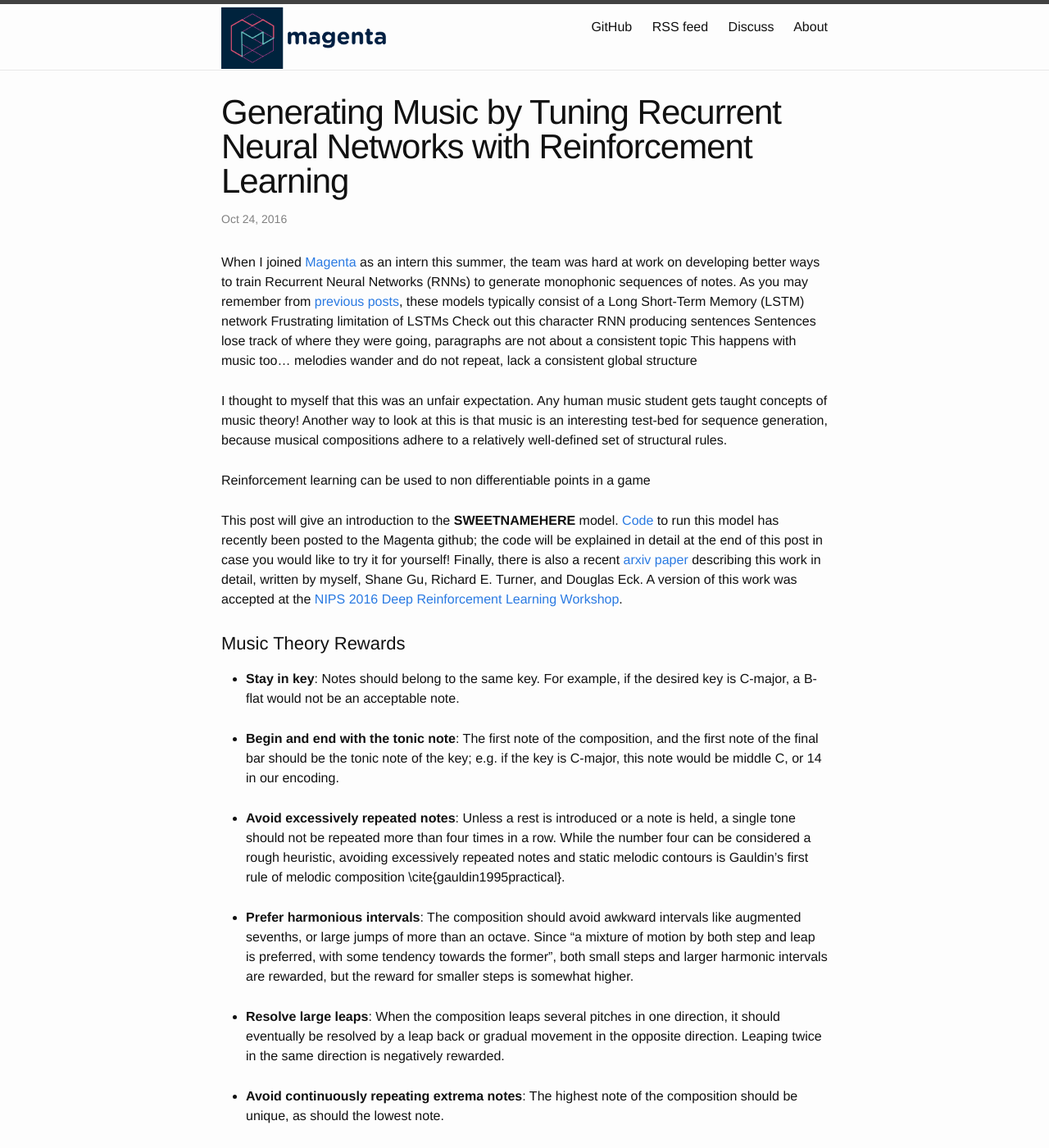
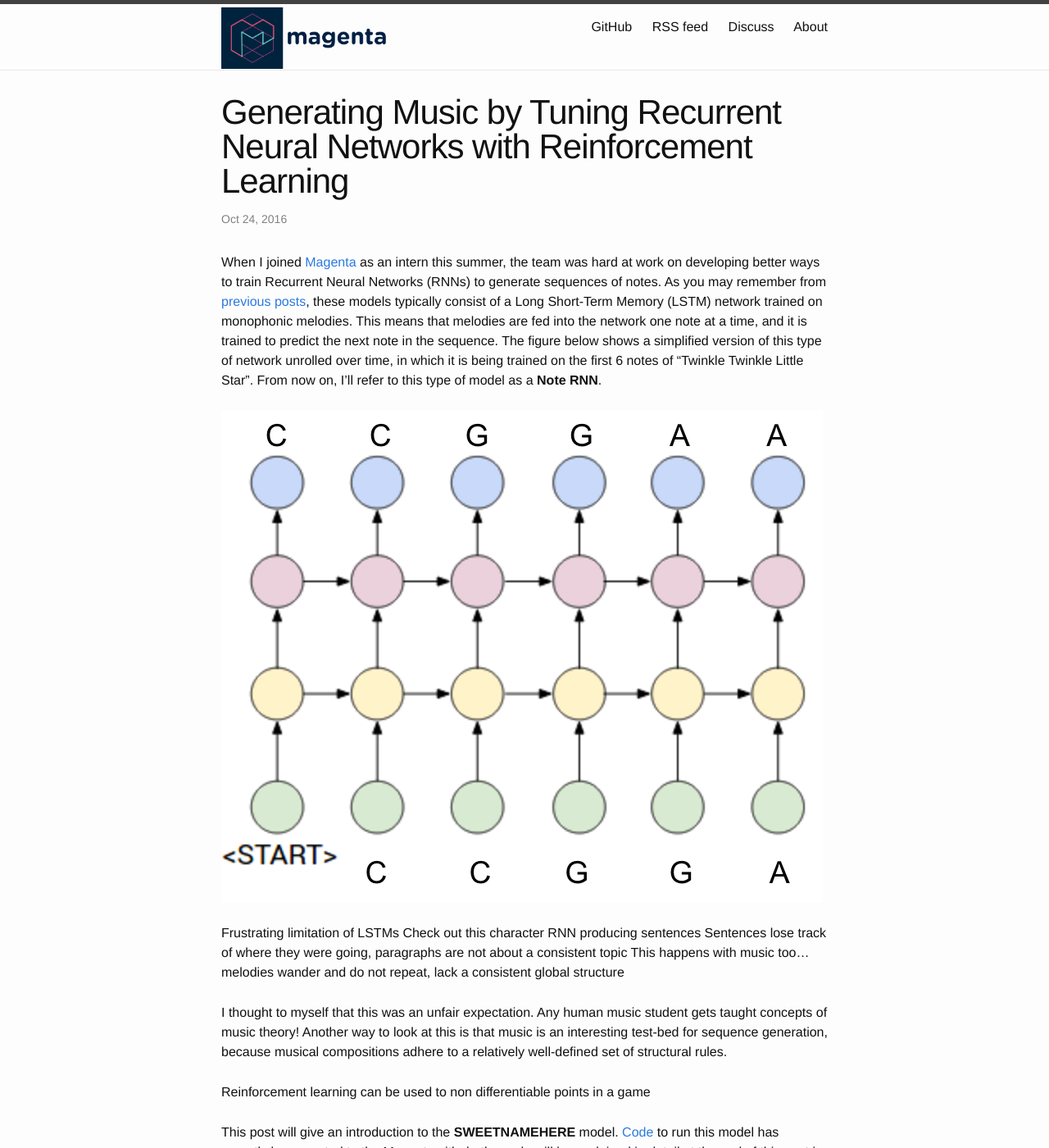
Before and after one commit to notfuchsia/notfuchsia.github.io, a Jekyll site: the page built from _posts/2016-10-10-natasha.markdown, in a window 1280 px wide and 1400 px high. Shown: the whole window at 82% size. Built offline with Jekyll 4.4.1, drawn with Linux system fonts in a browser that asks for light colours; formulas are drawn with MathJax 3; some of the changed text lies outside the part shown.

Commit message:
actually starting blog

```diff
--- a/_posts/2016-10-10-natasha.markdown
+++ b/_posts/2016-10-10-natasha.markdown
@@ -7,7 +7,12 @@
 excerpt_separator: <!--more-->
 ---
 
-When I joined [Magenta][magenta] as an intern this summer, the team was hard at work on developing better ways to train Recurrent Neural Networks (RNNs) to generate monophonic sequences of notes. As you may remember from [previous posts](elliot post), these models typically consist of a Long Short-Term Memory (LSTM) network
+When I joined [Magenta][magenta] as an intern this summer, the team was hard at work on developing better ways to train Recurrent Neural Networks (RNNs) to generate sequences of notes. As you may remember from [previous posts][elliot post], these models typically consist of a Long Short-Term Memory (LSTM) network trained on monophonic melodies. This means that melodies are fed into the network one note at a time, and it is trained to predict the next note in the sequence. The figure below shows a simplified version of this type of network unrolled over time, in which it is being trained on the first 6 notes of "Twinkle Twinkle Little Star". From now on, I'll refer to this type of model as a **Note RNN**.
+
+![Note RNN model](/assets/rl_rnn/note_rnn_model.png "Note RNN model")
+
+
+
 Frustrating limitation of LSTMs
 Check out this character RNN producing sentences
 Sentences lose track of where they were going, paragraphs are not about a consistent topic
@@ -22,27 +27,6 @@
 points in a game
 
 This post will give an introduction to the **SWEETNAMEHERE** model. [Code](our code) to run this model has recently been posted to the Magenta github; the code will be explained in detail at the end of this post in case you would like to try it for yourself! Finally, there is also a recent [arxiv paper](our arxiv) describing this work in detail, written by myself, Shane Gu, Richard E. Turner, and Douglas Eck. A version of this work was accepted at the [NIPS 2016 Deep Reinforcement Learning Workshop](nips rl).
-
-Music Theory Rewards
---------------------
-
-* **Stay in key**: Notes should belong to the same key. For example, if the desired key is C-major, a B-flat would not be an acceptable note.
-
-* **Begin and end with the tonic note**: The first note of the composition, and the first note of the final bar should be the tonic note of the key; e.g. if the key is C-major, this note would be middle C, or 14 in our encoding.
-
-* **Avoid excessively repeated notes**: Unless a rest is introduced or a note is held, a single tone should not be repeated more than four times in a row. While the number four can be considered a rough heuristic, avoiding excessively repeated notes and static melodic contours is Gauldin's first rule of melodic composition \cite{gauldin1995practical}.
-
-* **Prefer harmonious intervals**: The composition should avoid awkward intervals like augmented sevenths, or large jumps of more than an octave. Since "a mixture of motion by both step and leap is preferred, with some tendency towards the former", both small steps and larger harmonic intervals are rewarded, but the reward for smaller steps is somewhat higher.
-
-*  **Resolve large leaps**: When the composition leaps several pitches in one direction, it should eventually be resolved by a leap back or gradual movement in the opposite direction. Leaping twice in the same direction is negatively rewarded.
-
-*  **Avoid continuously repeating extrema notes**: The highest note of the composition should be unique, as should the lowest note.
-
-*  **Avoid high auto-correlation**: To encourage variety, the reward function penalizes a melody if it is highly correlated with itself at a lag of 1, 2, or 3 beats.
-
-*  **Play motifs**: A musical motif is a succession of notes representing the shortest musical "idea"; in our implementation, it is defined as a bar of music with three or more unique notes.
-
-*  **Play repeated motifs**: Because repetition has been shown to be key to emotional engagement with music \cite{livingstone}, we sought to train the model to repeat motifs that it had previously introduced.
 
 Introduction to Deep Q-Learning
 ---------------------
@@ -84,19 +68,44 @@
 ![Model diagram](/assets/rl_rnn/rl_rnn_diagram.png "Model diagram")
 
 The total reward given at time $$t$$ is therefore:
+
 $$\begin{align}
 \label{eq:reward}
 r(s,a) = \log p(a|s) + \frac{1}{c}r_{MT}(a,s)
 \end{align}$$
-where $$c$$ is a constant controlling the emphasis placed on the music theory reward. Given the DQN loss function in Eq. $$\ref{eq:qloss}$$ and modified reward function in Eq. $$\ref{eq:reward}$$, the new loss function and learned policy for our model are,
+
+where $$c$$ is a constant controlling the emphasis placed on the music theory reward. Given the DQN loss function in Eq. ? and modified reward function in Eq. ?, the new loss function and learned policy for our model are,
+
 $$\begin{align}
 \label{eq:melody_dqn_loss}
 &L(\theta)= \mathbb{E}_\beta[(\log p(a|s) + \frac{1}{c}r_{MT}(a,s) + \gamma \max_{a'}Q(s',a';\theta^-) - Q(s,a;\theta))^2]\\
-\label{eq:melody_dqn_policy}
-&\pi_\theta(a|s) = \delta(a = \arg\max_{a}Q(s,a;\theta))
 \end{align}$$
+
 Thus, the modified loss function
 forces the model to learn that the most valuable actions in terms of expected future rewards are those that conform to the music theory rules, but still have the high probability in the original data.
+
+
+Music Theory Rewards
+--------------------
+
+* **Stay in key**: Notes should belong to the same key. For example, if the desired key is C-major, a B-flat would not be an acceptable note.
+
+* **Begin and end with the tonic note**: The first note of the composition, and the first note of the final bar should be the tonic note of the key; e.g. if the key is C-major, this note would be middle C, or 14 in our encoding.
+
+* **Avoid excessively repeated notes**: Unless a rest is introduced or a note is held, a single tone should not be repeated more than four times in a row. While the number four can be considered a rough heuristic, avoiding excessively repeated notes and static melodic contours is Gauldin's first rule of melodic composition \cite{gauldin1995practical}.
+
+* **Prefer harmonious intervals**: The composition should avoid awkward intervals like augmented sevenths, or large jumps of more than an octave. Since "a mixture of motion by both step and leap is preferred, with some tendency towards the former", both small steps and larger harmonic intervals are rewarded, but the reward for smaller steps is somewhat higher.
+
+*  **Resolve large leaps**: When the composition leaps several pitches in one direction, it should eventually be resolved by a leap back or gradual movement in the opposite direction. Leaping twice in the same direction is negatively rewarded.
+
+*  **Avoid continuously repeating extrema notes**: The highest note of the composition should be unique, as should the lowest note.
+
+*  **Avoid high auto-correlation**: To encourage variety, the reward function penalizes a melody if it is highly correlated with itself at a lag of 1, 2, or 3 beats.
+
+*  **Play motifs**: A musical motif is a succession of notes representing the shortest musical "idea"; in our implementation, it is defined as a bar of music with three or more unique notes.
+
+*  **Play repeated motifs**: Because repetition has been shown to be key to emotional engagement with music \cite{livingstone}, we sought to train the model to repeat motifs that it had previously introduced.
+
 
 Results
 ----------
```
Also changed, not shown: assets/rl_rnn/note_rnn_model.png (added).
